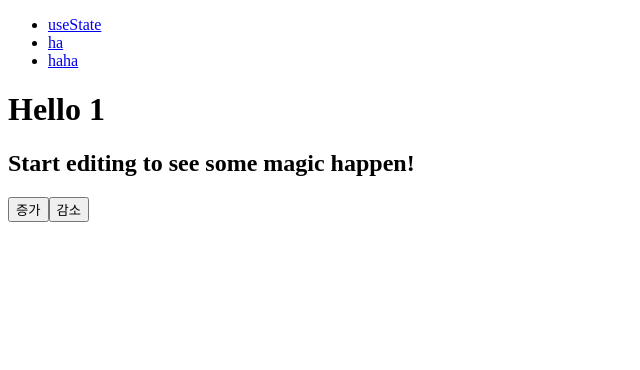
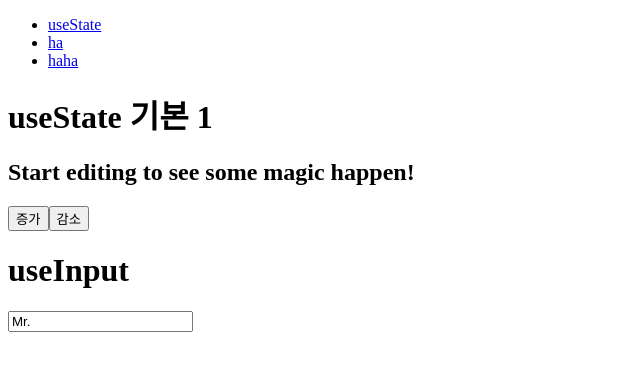
Before and after one commit to ddock4you/practice-react-hook, a React (Create React App) app: page / in a window 1280 px wide. Shown: the top 370 px of the page, without its empty margins (0-640 px from the left). Built offline with nearby package versions, Linux system fonts and the light colour scheme.

Commit message:
- useInput 기본 사용

```diff
--- /dev/null
+++ b/src/components/useStateJs/UseInputHook.js
@@ -0,0 +1,25 @@
+import React, { useState } from "react";
+
+const useInput = initialValue => {
+    const [value, setValue] = useState(initialValue);
+    const onChange = e => {
+        console.log(e.target);
+    };
+    return { value, onChange };
+};
+
+const UseInputHook = () => {
+    const name = useInput("Mr.");
+
+    return (
+        <div>
+            <h1>useInput</h1>
+            <input
+                placeholder="Name"
+                {...name} /*value={name.value} onChange={name.onChange}*/
+            ></input>
+        </div>
+    );
+};
+
+export default UseInputHook;
--- a/src/components/useStateJs/index.js
+++ b/src/components/useStateJs/index.js
@@ -1,10 +1,14 @@
 import React from "react";
 import UseStateHook from "./UseStateHook";
+// import AglyApp from "./UseStateHook";
+import UseInputHook from "./UseInputHook";
 
 const UseStateJs = () => {
     return (
         <>
             <UseStateHook />
+            <UseInputHook />
+            {/* <AglyApp /> */}
         </>
     );
 };
--- a/src/components/useStateJs/useStateHook.js
+++ b/src/components/useStateJs/useStateHook.js
@@ -6,7 +6,7 @@ const UseStateHook = () => {
     const decrementItem = () => setItem(item - 1);
     return (
         <div className="App">
-            <h1>Hello {item}</h1>
+            <h1>useState 기본 {item}</h1>
             <h2>Start editing to see some magic happen!</h2>
             <button onClick={incrementItem}>증가</button>
             <button onClick={decrementItem}>감소</button>
@@ -14,4 +14,36 @@ const UseStateHook = () => {
     );
 };
 
+// 기존의 class 컴포넌트로 작성 시
+// export class AglyApp extends React.Component {
+//     state = {
+//         item: 1
+//     };
+
+//     incrementItem = () => {
+//         this.setState({
+//             item: this.state.item + 1
+//         });
+//     };
+
+//     decrementItem = () => {
+//         this.setState({
+//             item: this.state.item - 1
+//         });
+//     };
+
+//     render() {
+//         const { item } = this.state;
+
+//         return (
+//             <div className="App">
+//                 <h1>Hello {item}</h1>
+//                 <h2>Start editing to see some magic happen!</h2>
+//                 <button onClick={this.incrementItem}>증가</button>
+//                 <button onClick={this.decrementItem}>감소</button>
+//             </div>
+//         );
+//     }
+// }
+
 export default UseStateHook;
```
